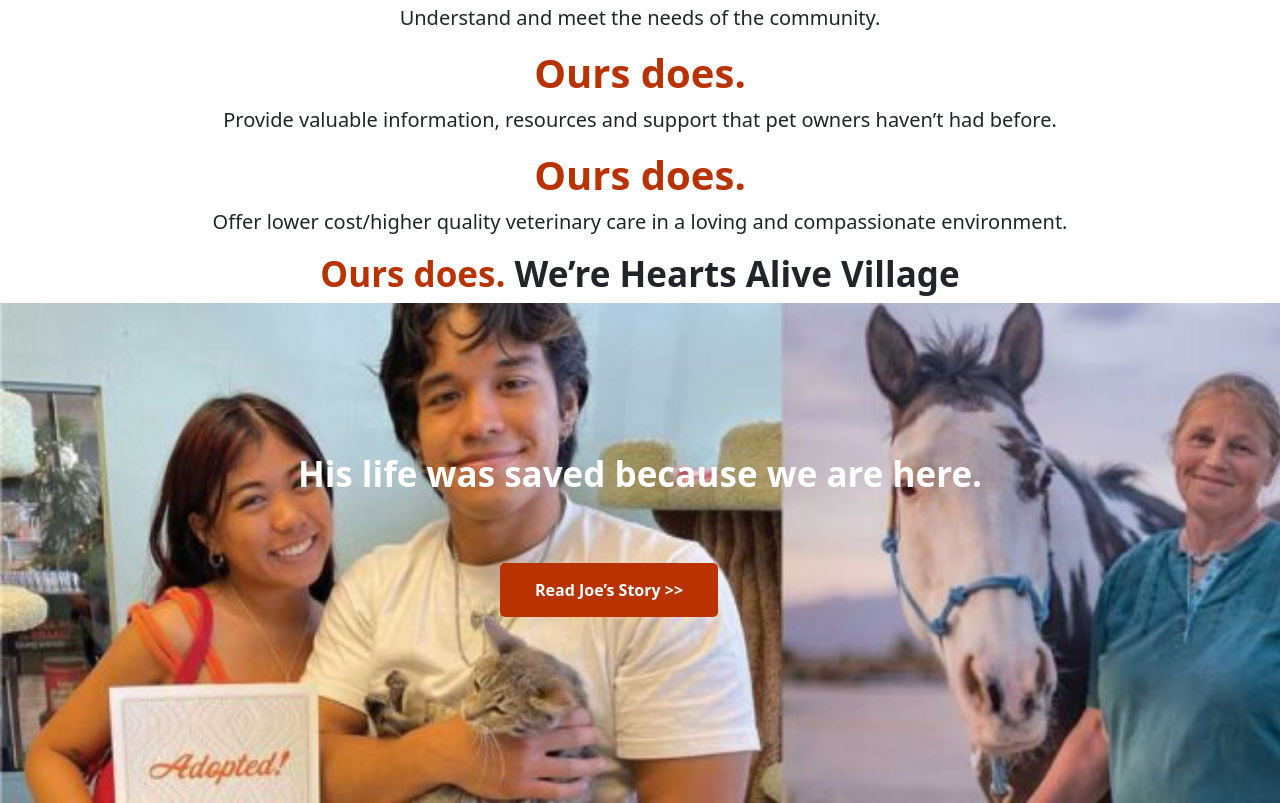
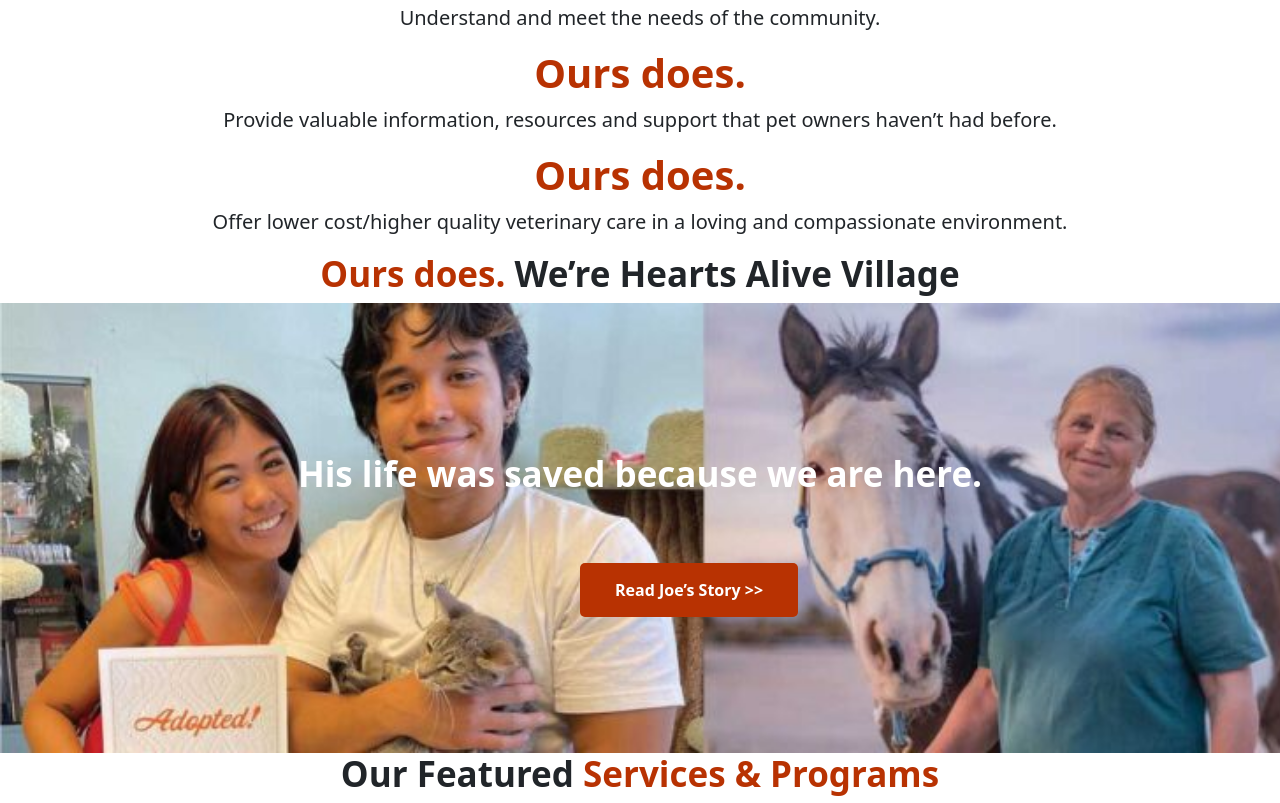
Before and after one commit to excell3nt/HeartAliveValley, a plain HTML site: page index.html in a window 1280 px wide. Shown: the part 716-1519 px from the top of the page. Drawn offline with Linux system fonts and the light colour scheme.

Commit message:
add features

```diff
--- a/css/styles.css
+++ b/css/styles.css
@@ -43,9 +43,9 @@
 }
 .div3{
   background-image: url(../img/homep_hero_slider_1_opt-1200x256.jpg);
-  background-repeat: no-repeat;background-size: cover;width: 100%;height: 500px;
+  background-repeat: no-repeat;background-size: cover;height: 450px;width: 100%;
 }
 .c8{
   color: white;background-color: rgb(184, 50, 2);border-radius: 5px;padding: 15px;padding-left: 35px;
-  padding-right: 35px;border: none;margin-left: 500px;margin-top: 60px;
+  padding-right: 35px;border: none;margin-left: 580px;margin-top: 60px;
 }
--- a/index.html
+++ b/index.html
@@ -4,6 +4,7 @@
 <head>
   <link rel="stylesheet" href="css/bootstrap.css">
   <link rel="stylesheet" href="css/styles.css">
+  <script src="js/bootstrap.bundle.js"></script>
   <meta charset="UTF-8">
   <meta http-equiv="X-UA-Compatible" content="IE=edge">
   <meta name="viewport" content="width=device-width, initial-scale=1.0">
@@ -95,6 +96,9 @@
     <h1 class="c7"><b>His life was saved because we are here.</b></h1>
     <button class="c8"><b>Read Joe’s Story >></b></button>
   </div>
+  <div>
+    <h1 class="c6"><b>Our Featured <span class="span1">Services & Programs</span></b></h1>
+  </div>
 </body>
 
 </html>
```
